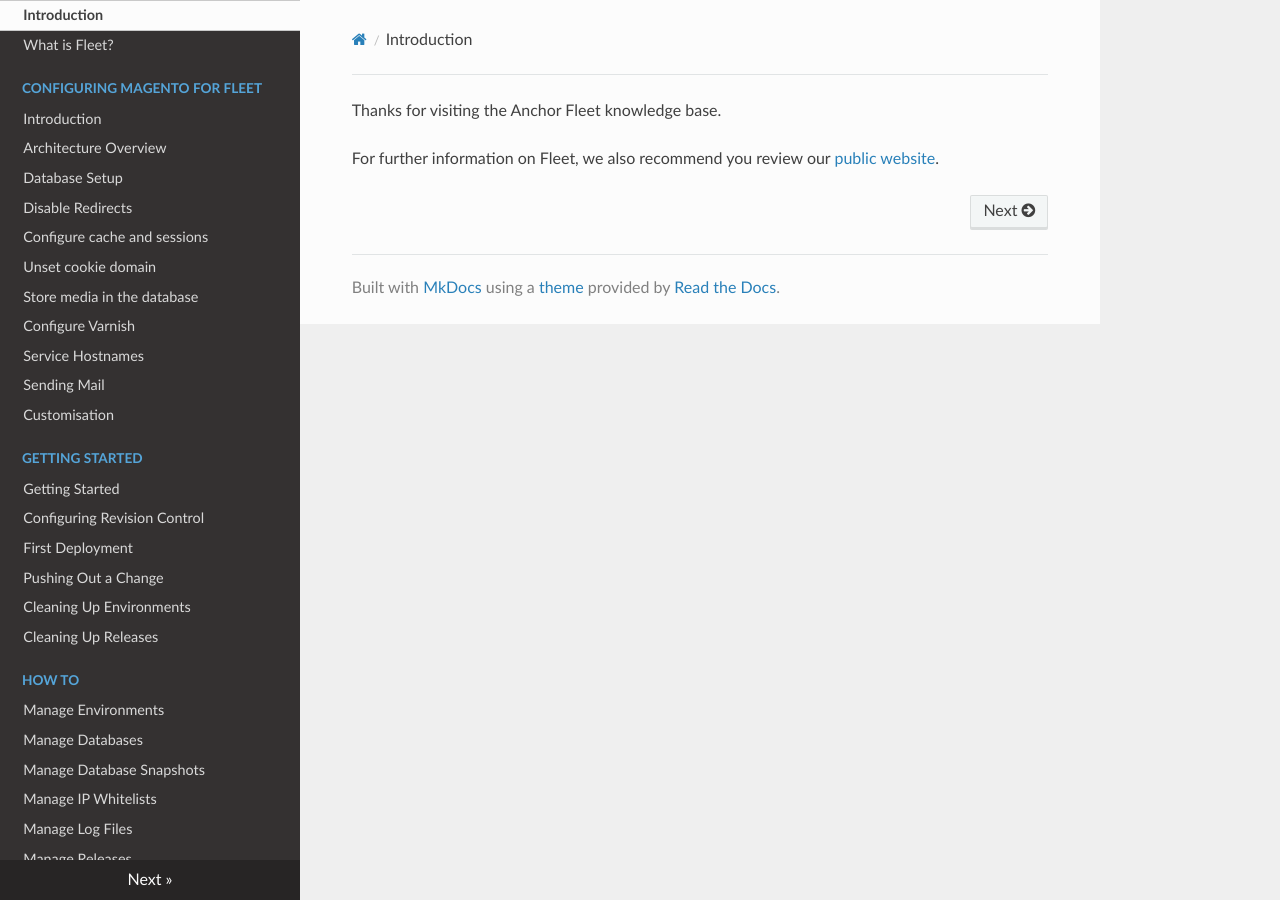
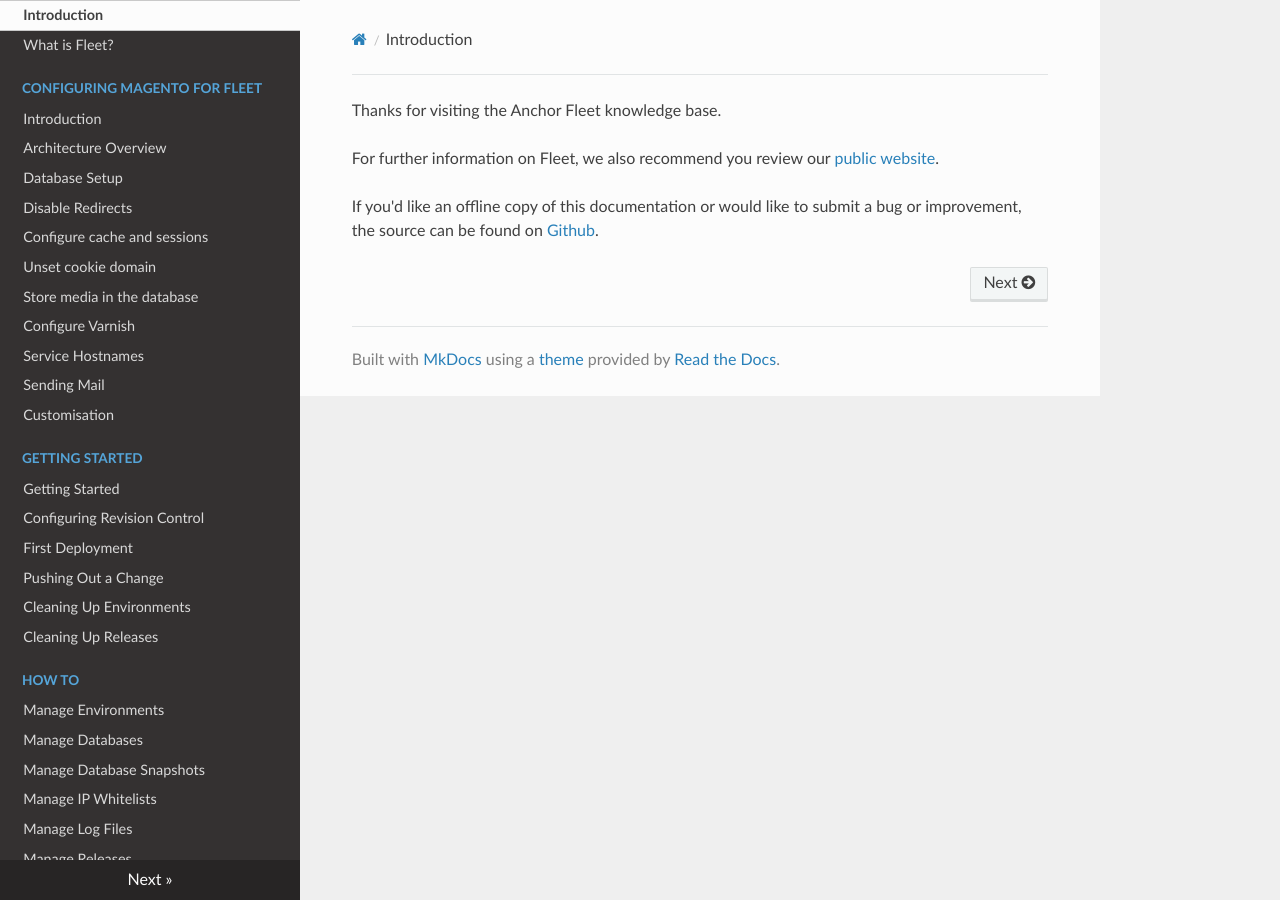
Before and after one commit to anchor/fleet-magento-docs, an MkDocs documentation site: the page built from docs/index.md, in a window 1280 px wide. Built offline with MkDocs 1.6.1, drawn with Linux system fonts in a browser that asks for light colours; nearby versions of some CDN libraries; old or Windows-style settings are respelled for this version of MkDocs.

Commit message:
Reference the source repo for these documents.
Allow users to access the repository on GitHub such that they can take
an offline copy, and/or if we're lucky get some pull requests.

```diff
--- a/docs/index.md
+++ b/docs/index.md
@@ -1,3 +1,8 @@
 Thanks for visiting the Anchor Fleet knowledge base.
 
-For further information on Fleet, we also recommend you review our [public website](https://www.anchorfleet.com/).
+For further information on Fleet, we also recommend you review our
+[public website](https://www.anchorfleet.com/).
+
+If you'd like an offline copy of this documentation or would like to submit a
+bug or improvement, the source can be found on
+[Github](https://github.com/anchor/fleet-magento-docs).
```
